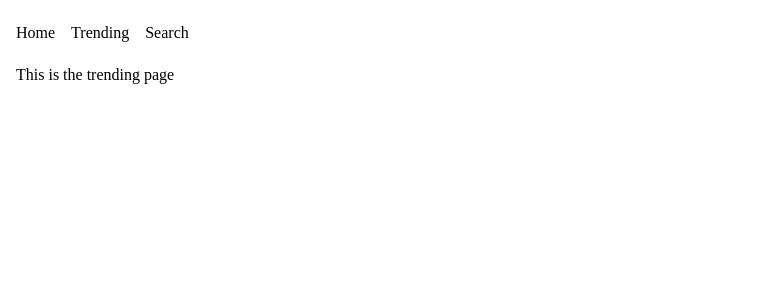
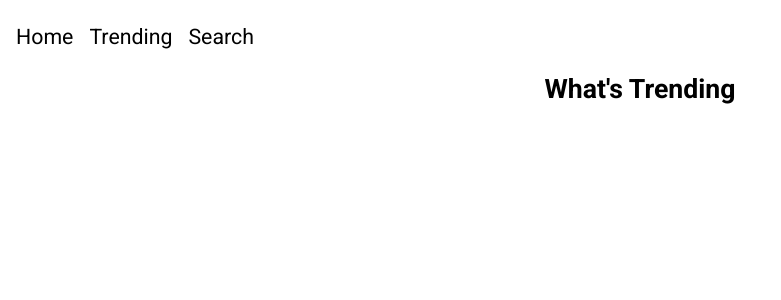
Before and after one commit to hewitson-j/movie-app-frontend, a React (Vite) app: page /#/search in a window 1280 px wide. Both pictures are taken after a click on the item "Trending". Shown: the top 300 px of the page, without its empty margins (0-781 px from the left). Built offline with nearby package versions, Linux system fonts and the light colour scheme.

Commit message:
Added fonts, title styling

```diff
--- a/index.html
+++ b/index.html
@@ -5,6 +5,12 @@
     <link rel="icon" type="image/svg+xml" href="/vite.svg" />
     <meta name="viewport" content="width=device-width, initial-scale=1.0" />
     <title>Movie Database</title>
+    <link rel="preconnect" href="https://fonts.googleapis.com" />
+    <link rel="preconnect" href="https://fonts.gstatic.com" crossorigin />
+    <link
+      href="https://fonts.googleapis.com/css2?family=Inter:ital,opsz,wght@0,14..32,100..900;1,14..32,100..900&family=Open+Sans:ital,wght@0,300..800;1,300..800&family=Roboto:ital,wght@0,100..900;1,100..900&display=swap"
+      rel="stylesheet"
+    />
   </head>
   <body>
     <div id="root"></div>
--- a/src/components/Navbar.css
+++ b/src/components/Navbar.css
@@ -8,4 +8,5 @@
 
 .navbar ul li {
   padding: 0.5rem;
+  font-size: 16pt;
 }
--- a/src/components/Title.css
+++ b/src/components/Title.css
@@ -4,3 +4,19 @@
   width: 50%;
   min-width: 300px;
 }
+
+.title-h1 {
+  font-size: 24pt;
+}
+
+.title-h2 {
+  font-size: 20pt;
+}
+
+.title-h3 {
+  font-size: 16pt;
+}
+
+.title-h4 {
+  font-size: 12pt;
+}
--- a/src/index.css
+++ b/src/index.css
@@ -1,5 +1,6 @@
 body {
   margin: 0;
+  font-family: "Roboto", "Open Sans", "Inter", "Times New Roman", Times, serif;
 }
 
 .page {
--- a/src/pages/SearchPage.tsx
+++ b/src/pages/SearchPage.tsx
@@ -1,3 +1,9 @@
+import Title from "../components/Title";
+
 export default function SearchPage() {
-  return <div className="search-page page">This is the search page</div>;
+  return (
+    <div className="search-page page">
+      <Title size="h2">Search</Title>
+    </div>
+  );
 }
--- a/src/pages/TrendingPage.tsx
+++ b/src/pages/TrendingPage.tsx
@@ -1,3 +1,9 @@
+import Title from "../components/Title";
+
 export default function TrendingPage() {
-  return <div className="trending-page page">This is the trending page</div>;
+  return (
+    <div className="trending-page page">
+      <Title size="h2">What's Trending</Title>
+    </div>
+  );
 }
```
